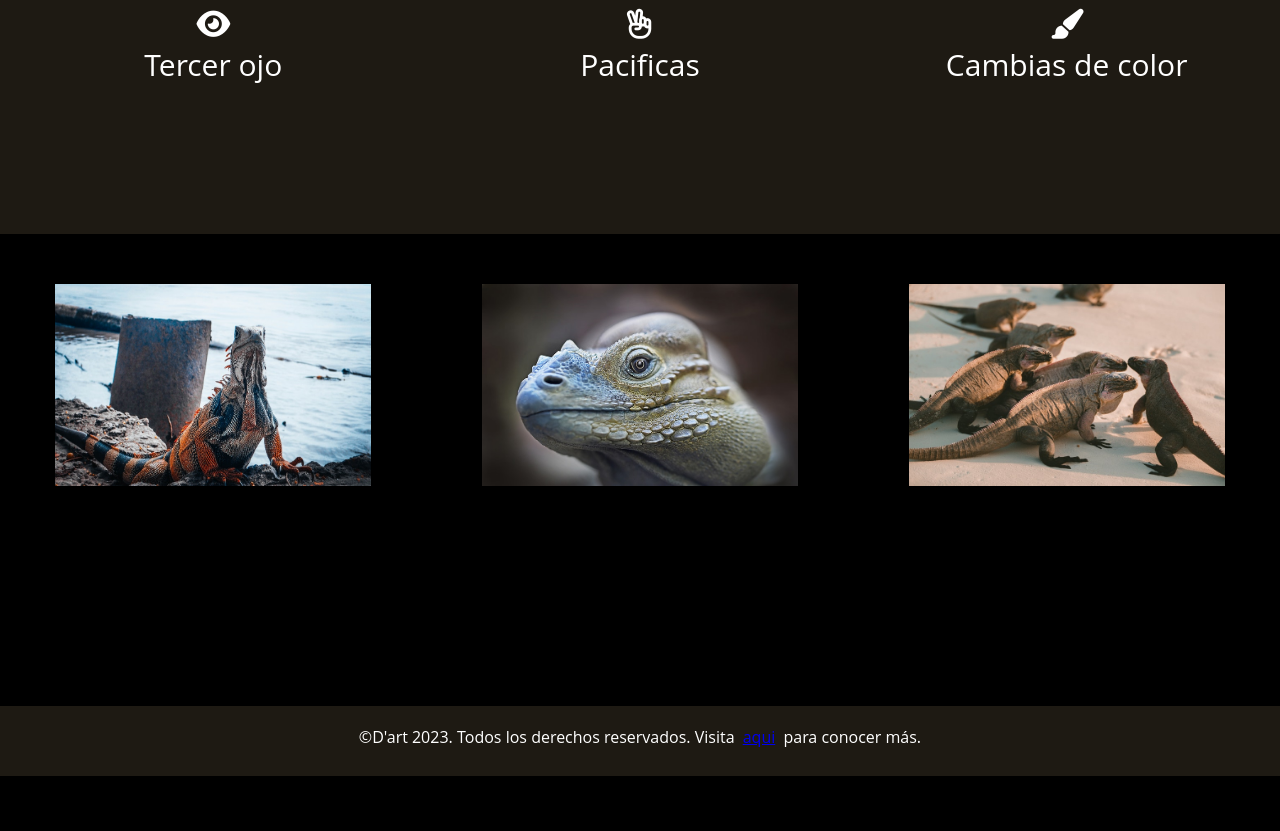
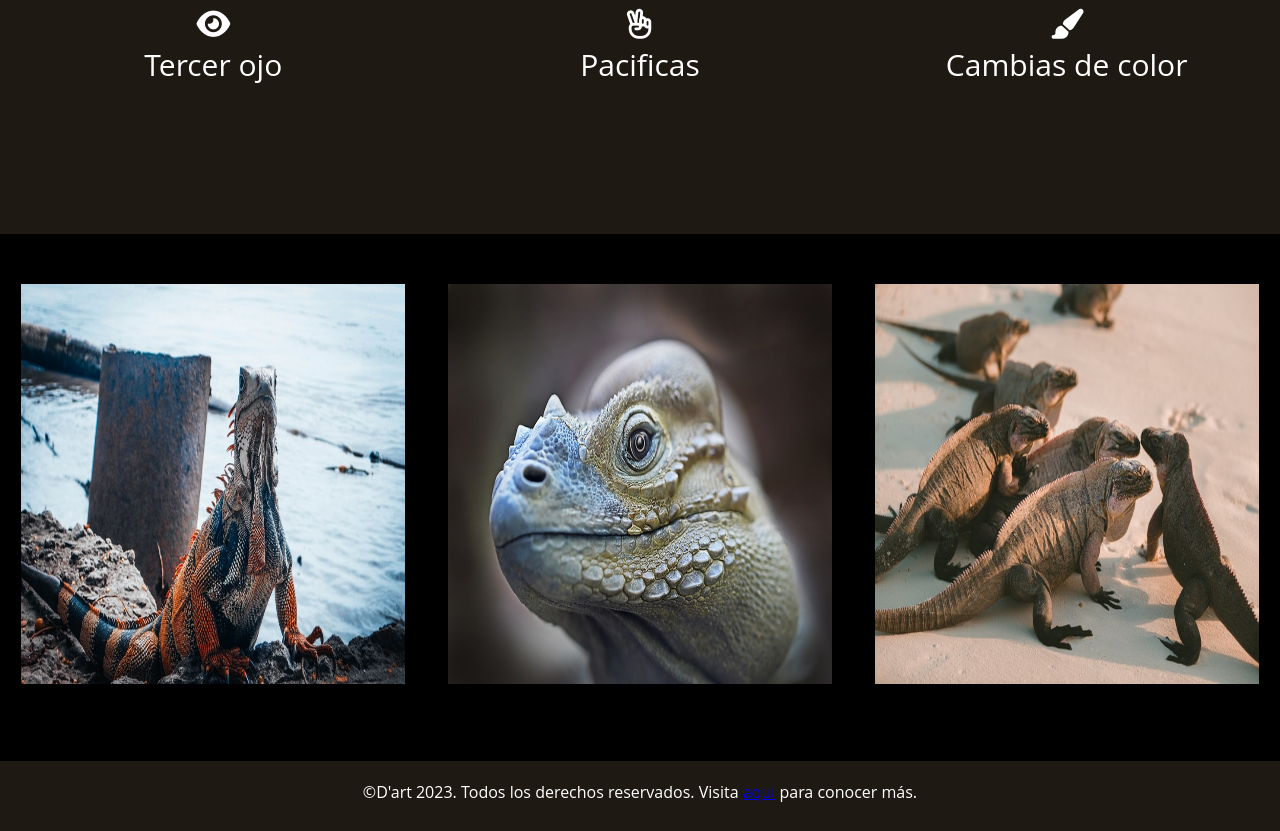
Before and after one commit to fduartep/fduartep, a plain HTML site: page index.html in a window 1280 px wide. Shown: the part 1360-2191 px from the top of the page. Before the commit the page ends 2136 px from the top, so only its background shows below. Drawn offline with Linux system fonts and the light colour scheme.

Commit message:
Se modifca css,  se limpiam elementos de versiones ateriores

```diff
--- a/assets/css/style.css
+++ b/assets/css/style.css
@@ -28,12 +28,7 @@ h1 {
   opacity: 1;
 }
 
-.top {
-  padding-top: 30px;
-  width: 50%;
-  margin: 0 auto;
-  text-align: justify;
-}
+
 
 .description {
   padding-top: 30px;
@@ -59,7 +54,6 @@ h1 {
 .description .textoiguana p {
   margin: 50px 0 0 50px;
   color: #ffffff;
-  text-decoration: none;
 }
 
 
@@ -104,7 +98,6 @@ h1 {
 
 .caracteristicas .caract1 {
   margin-top: 50px;
-  font-size: small;
   font-size: 30px;
   color: white;
   text-align: center;
@@ -116,7 +109,6 @@ h1 {
 
 .caracteristicas .caract2 {
   margin-top: 50px;
-  font-size: small;
   font-size: 30px;
   color: white;
   text-align: center;
@@ -128,7 +120,6 @@ h1 {
 
 .caracteristicas .caract3 {
   margin-top: 50px;
-  font-size: small;
   font-size: 30px;
   color: white;
   text-align: center;
@@ -162,6 +153,7 @@ h1 {
   display: inline-block;
 
 }
+
 .fotos .igu2 {
   margin-top: 50px;
   width: 33.333333%;
@@ -178,28 +170,22 @@ h1 {
 }
 
 .fotos .igu1 img {
-  top: 1561px;
-  left: 150px;
-  width: 316px;
-  height: 202px;
+  width: 90%;
+  height: inherit;
   background: transparent url('img/photo-1523371153586-b3b8e1782b44.png') 0% 0% no-repeat padding-box;
   opacity: 1;
 }
 
 .fotos .igu2 img {
-  top: 1561px;
-  left: 482px;
-  width: 316px;
-  height: 202px;
+  width: 90%;
+  height: inherit;
   background: transparent url('img/photo-1511762018950-7ba39019ae85.png') 0% 0% no-repeat padding-box;
   opacity: 1;
 }
 
 .fotos .igu3 img {
-  top: 1561px;
-  left: 814px;
-  width: 316px;
-  height: 202px;
+  width: 90%;
+  height: inherit;
   background: transparent url('img/photo-1487252665478-49b61b47f302.png') 0% 0% no-repeat padding-box;
   opacity: 1;
 }
@@ -218,11 +204,6 @@ h1 {
   letter-spacing: 0;
   color: #FFFFFF;
   opacity: 1;
-}
-
-.top img {
-  width: 100%;
-  height: auto;
 }
 
 .hero-section img {
@@ -247,6 +228,6 @@ nav {
   width: 100vw;
 }
 
-footer i,p,a {
+footer i {
   margin: 0 0.25em 0.5em 0.25em;
 }
```
